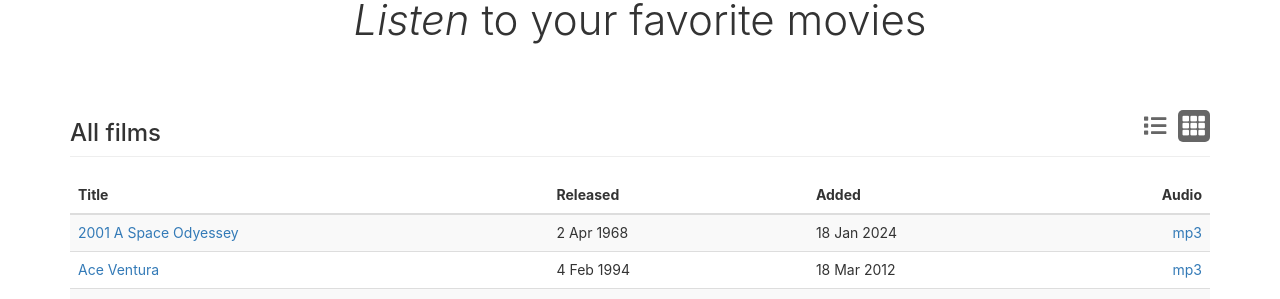
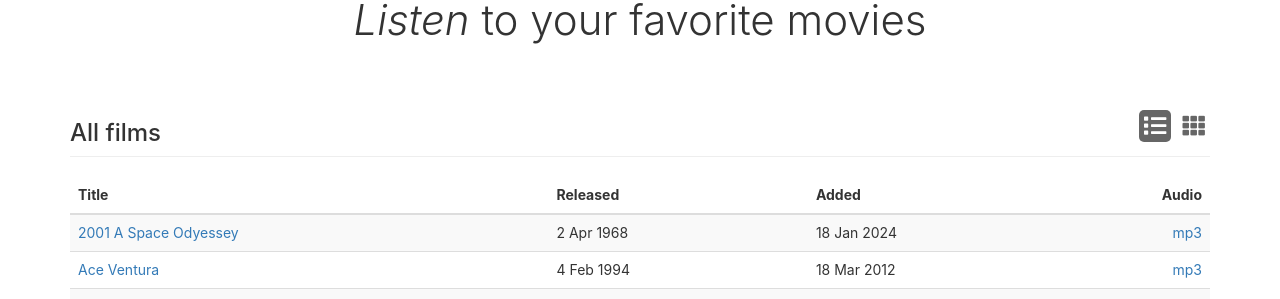
Before and after one commit to eliduke/audiofilms.net, a Jekyll site: the page built from all-list.html, in a window 1280 px wide. Shown: the part 294-593 px from the top of the page. Built offline with Jekyll 4.4.1, drawn with Linux system fonts in a browser that asks for light colours; nearby versions of some CDN libraries.

Commit message:
better list button indications

```diff
--- a/css/app.scss
+++ b/css/app.scss
@@ -89,15 +89,15 @@ h3.all-films {
   p { margin-bottom: 0 }
 
   .button {
-    background: #666;
-    color: white;
+    background: none;
+    color: #666;
     padding: 5px;
     border-radius: 5px;
     margin-bottom: 0;
 
     &.selected {
-      background: none;
-      color: #666;
+      background: #666;
+      color: white;
     }
   }
 }
```
